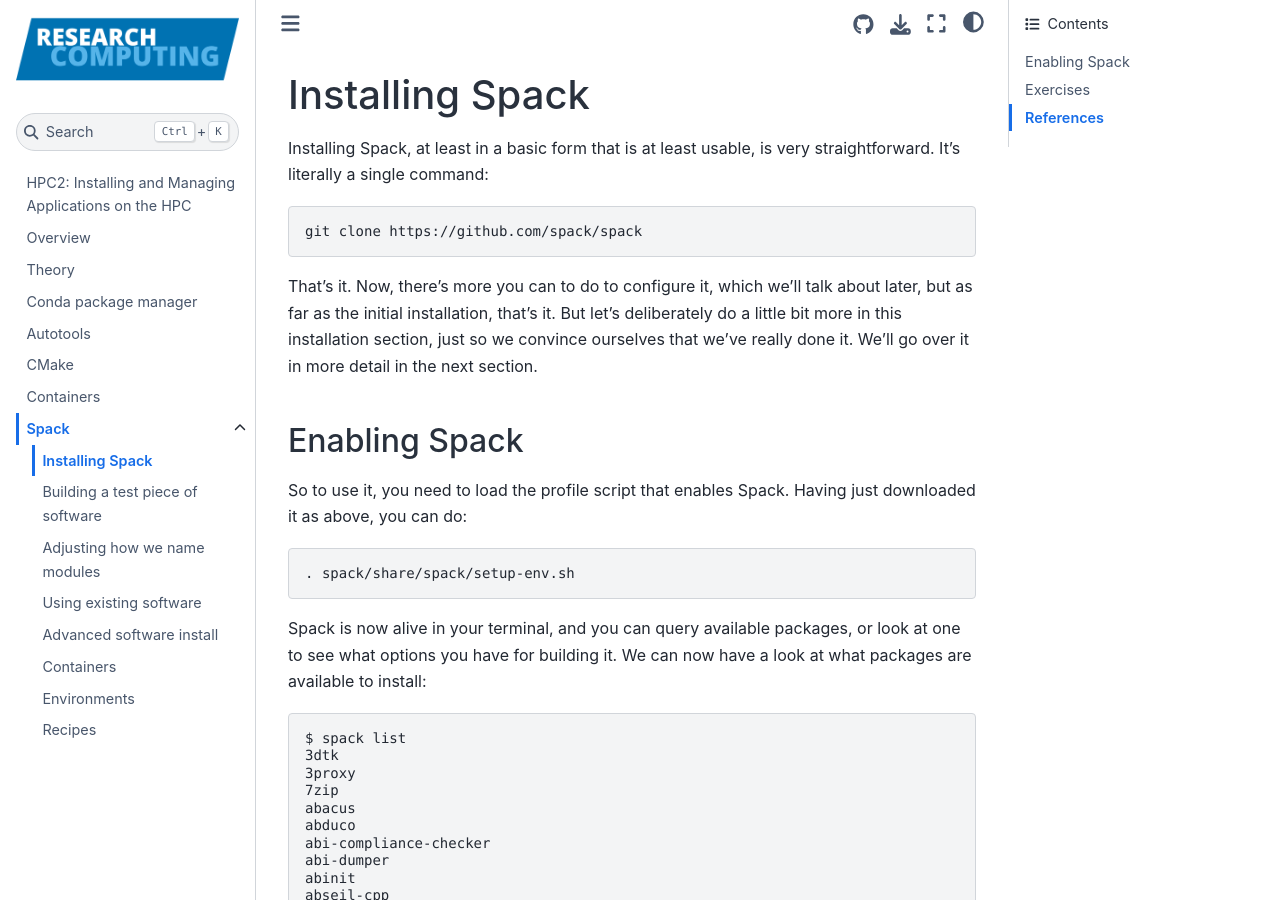
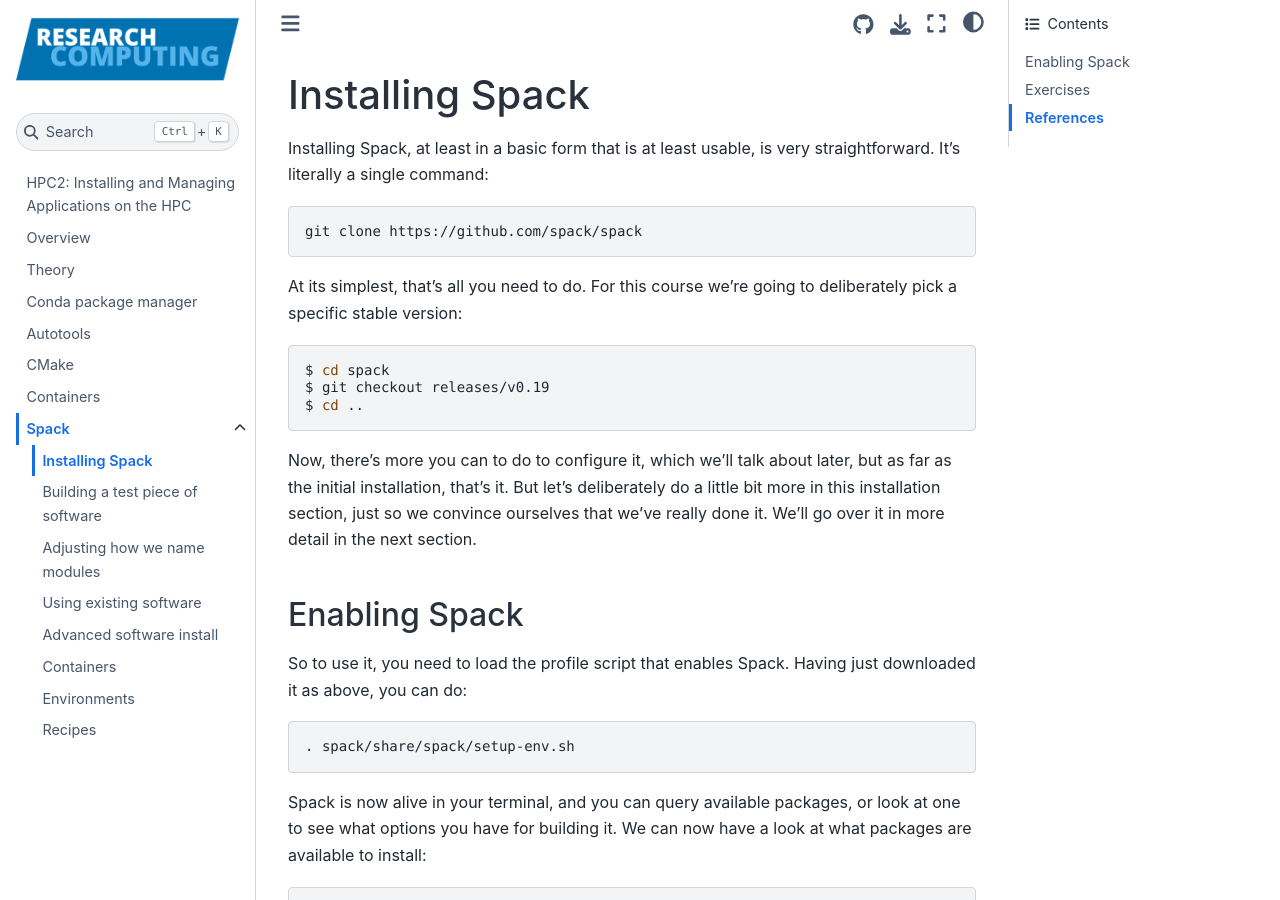
Before and after one commit to ARCTraining/hpc2-software, a Jupyter Book: the page built from book/course/spack/installing.md, in a window 1280 px wide and 900 px high. Built offline with Jupyter Book 1.0.4 settings and Sphinx 7.4.7 and the Sphinx Book theme 1.1.4, drawn with Linux system fonts in a browser that asks for light colours.

Commit message:
Update installing.md (#33)

````diff
--- a/book/course/spack/installing.md
+++ b/book/course/spack/installing.md
@@ -7,7 +7,16 @@ straightforward.  It's literally a single command:
 git clone https://github.com/spack/spack
 ```
 
-That's it.  Now, there's more you can to do to configure it, which we'll talk
+At its simplest, that's all you need to do.  For this course we're going to
+deliberately pick a specific stable version:
+
+```bash
+$ cd spack
+$ git checkout releases/v0.19
+$ cd ..
+```
+
+Now, there's more you can to do to configure it, which we'll talk
 about later, but as far as the initial installation, that's it.  But let's
 deliberately do a little bit more in this installation section, just so we
 convince ourselves that we've really done it.  We'll go over it in more detail
````
